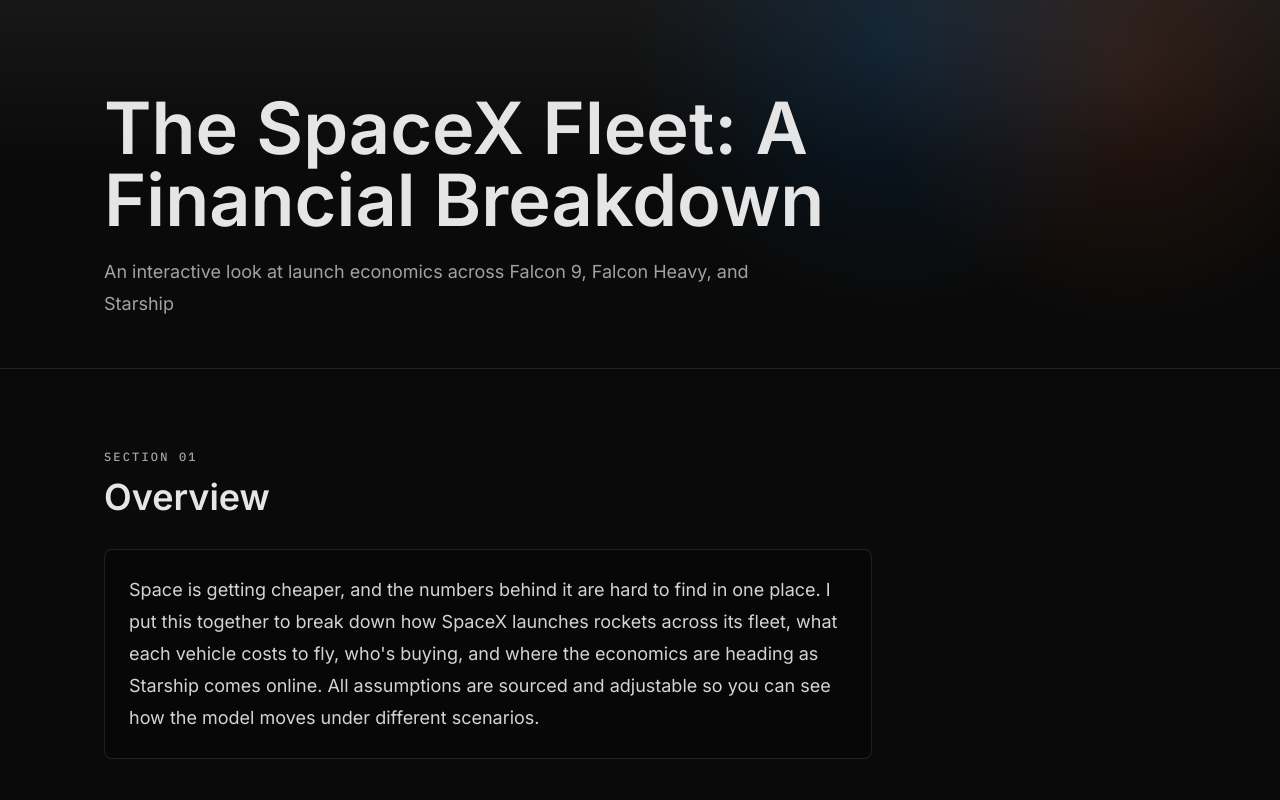
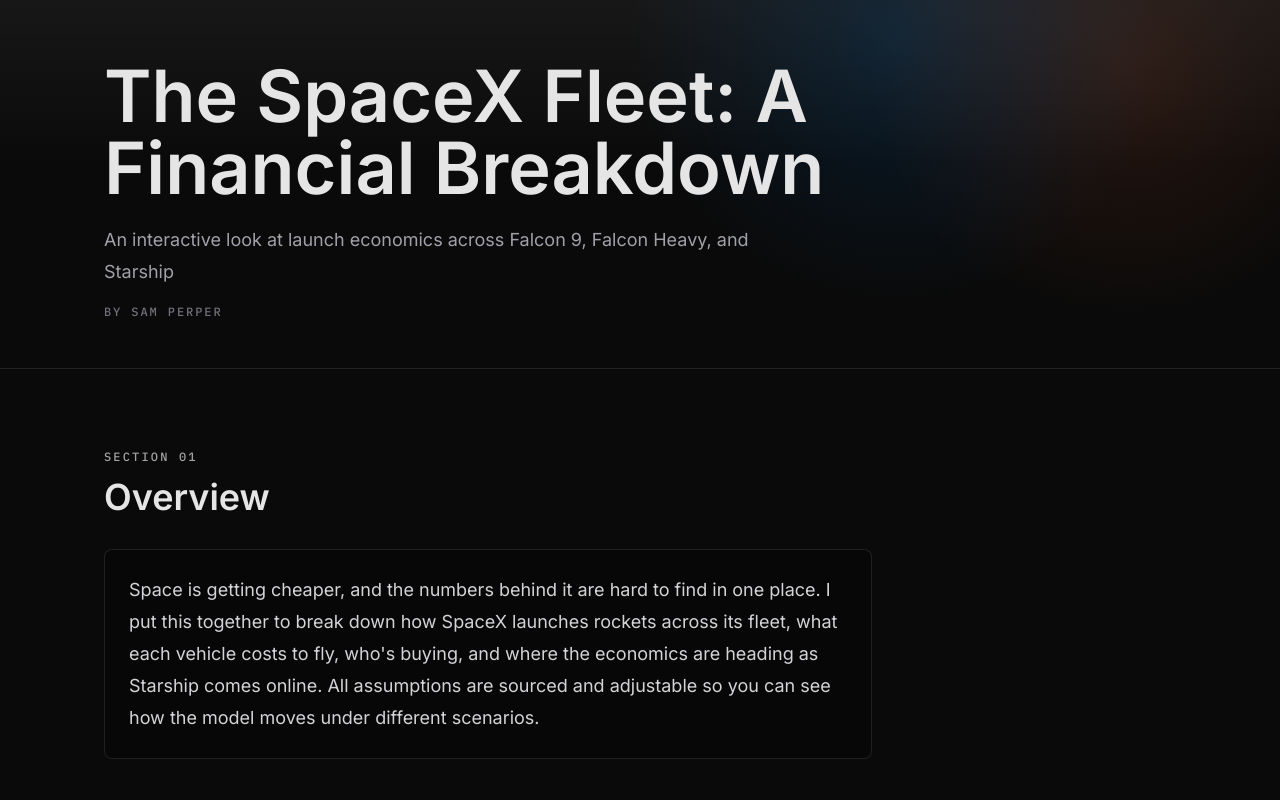
Before and after one commit to samperper/falcon9-vs-starship, a React (Vite) app: page / in a window 1280 px wide. Shown: the top 800 px of the page. Built offline with nearby package versions, Linux system fonts and the light colour scheme.

Commit message:
Add author attribution

```diff
--- a/src/App.jsx
+++ b/src/App.jsx
@@ -15,6 +15,9 @@ function App() {
           </h1>
           <p className="mt-5 max-w-2xl text-base leading-7 text-zinc-400 sm:text-lg sm:leading-8">
             An interactive look at launch economics across Falcon 9, Falcon Heavy, and Starship
+          </p>
+          <p className="mt-4 font-mono text-xs font-medium uppercase tracking-[0.16em] text-zinc-500">
+            By Sam Perper
           </p>
         </div>
       </div>
```
